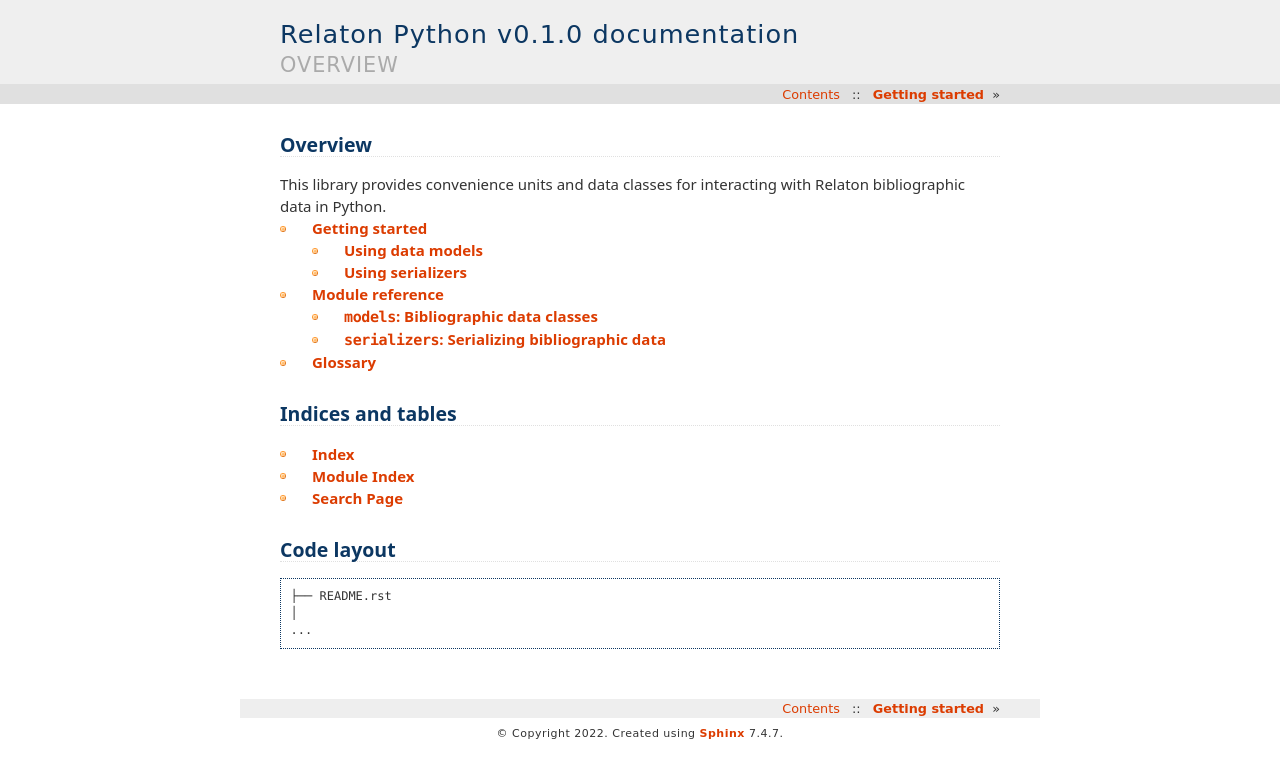
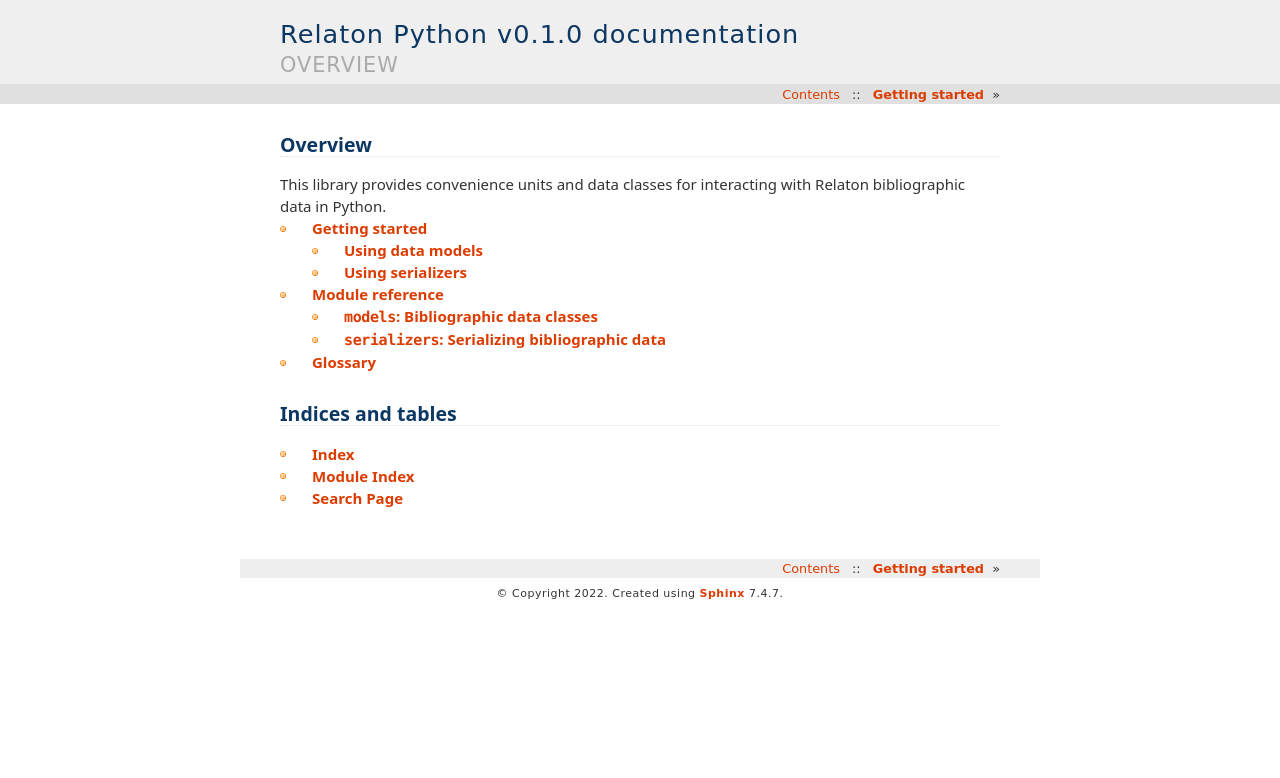
Before and after one commit to relaton/relaton-py, a Sphinx documentation site: the page built from docs/index.rst, in a window 1280 px wide. Shown: the top 778 px of the page. Built offline with Sphinx 7.4.7, drawn with Linux system fonts in a browser that asks for light colours.

Commit message:
docs: drop unnecessary code layout section

```diff
--- a/docs/index.rst
+++ b/docs/index.rst
@@ -21,13 +21,3 @@ Indices and tables
 * :ref:`genindex`
 * :ref:`modindex`
 * :ref:`search`
-
-
-Code layout
-===========
-
-.. parsed-literal::
-
-   ├── README.rst
-   │
-   ...
```
